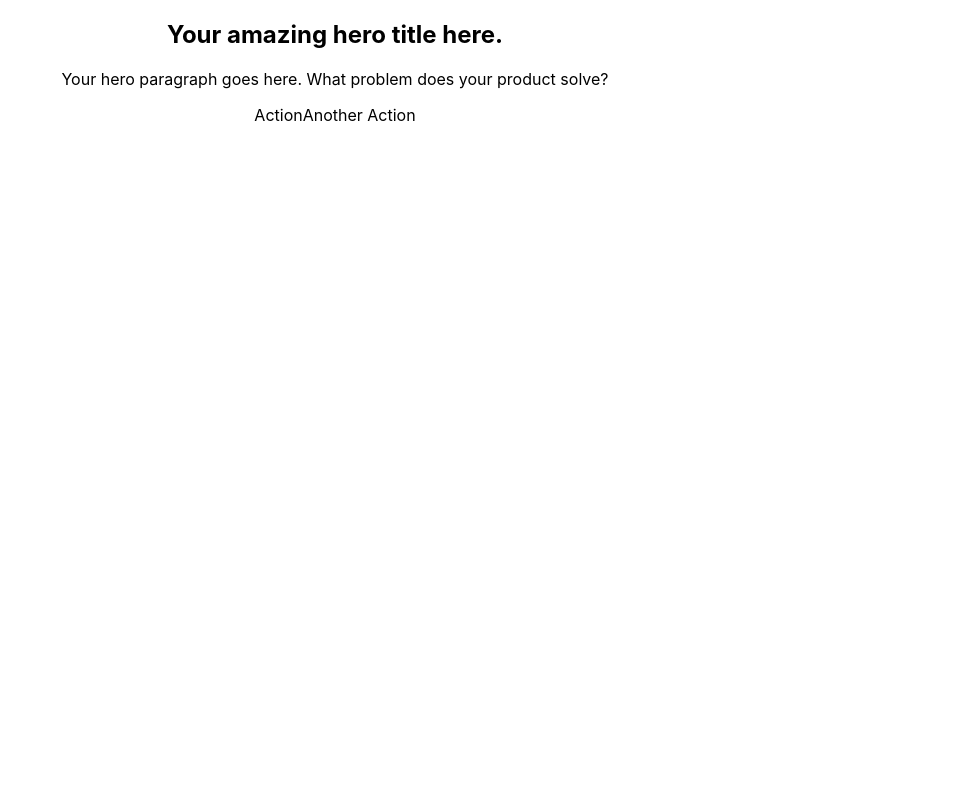
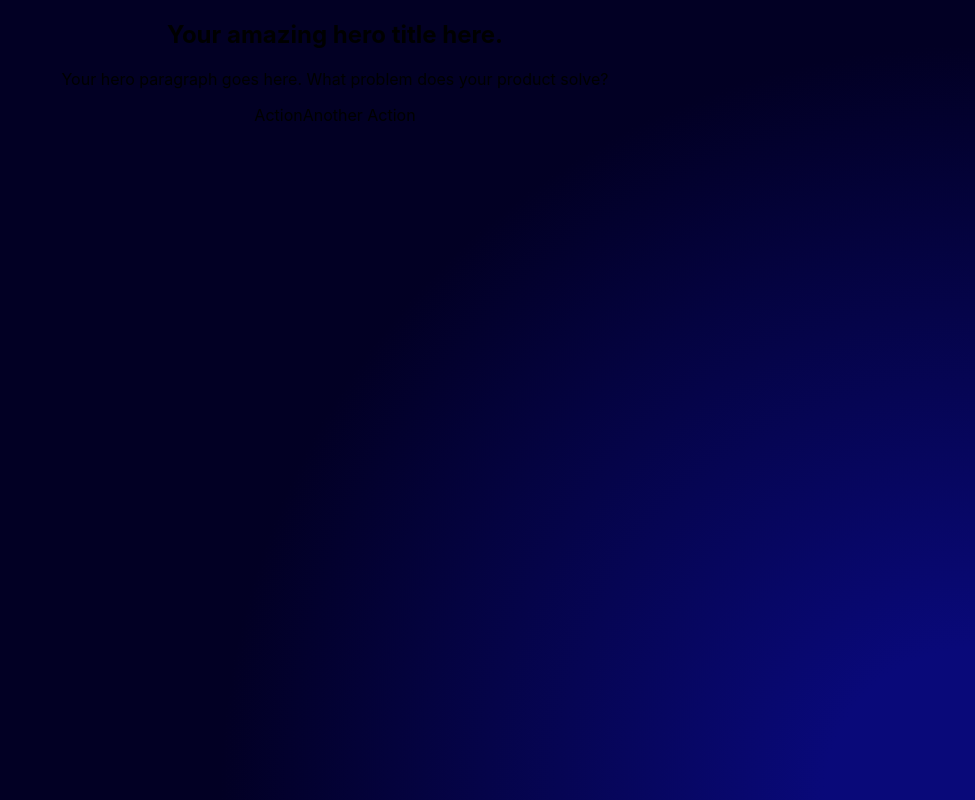
Before and after one commit to azamor-luccas/generic-landing-page, a React (Create React App) app: page / in a window 1280 px wide. Shown: the whole page, without its empty margins (305-1280 px from the left). Built offline with nearby package versions, Linux system fonts and the light colour scheme.

Commit message:
background radial gradient

```diff
--- a/src/App.css
+++ b/src/App.css
@@ -1,3 +1,14 @@
+.background-gradient {
+  position: fixed;
+  height: 100vh;
+  width: 100vw;
+  top:0;
+  z-index: -1;
+  background: radial-gradient(circle at 100% 100%,  rgba(9,9,121,1) 10%, rgba(2,0,36,1) 50%, rgba(2,0,36,1) 100%);;
+  background-repeat: no-repeat;
+  background-position: right top;
+}
+
 .App {
   text-align: center;
 }
--- a/src/App.tsx
+++ b/src/App.tsx
@@ -25,6 +25,7 @@ function App() {
         </div>
       </section>
     </div>
+    <div className="background-gradient"></div>
     </>
   );
 }
```
